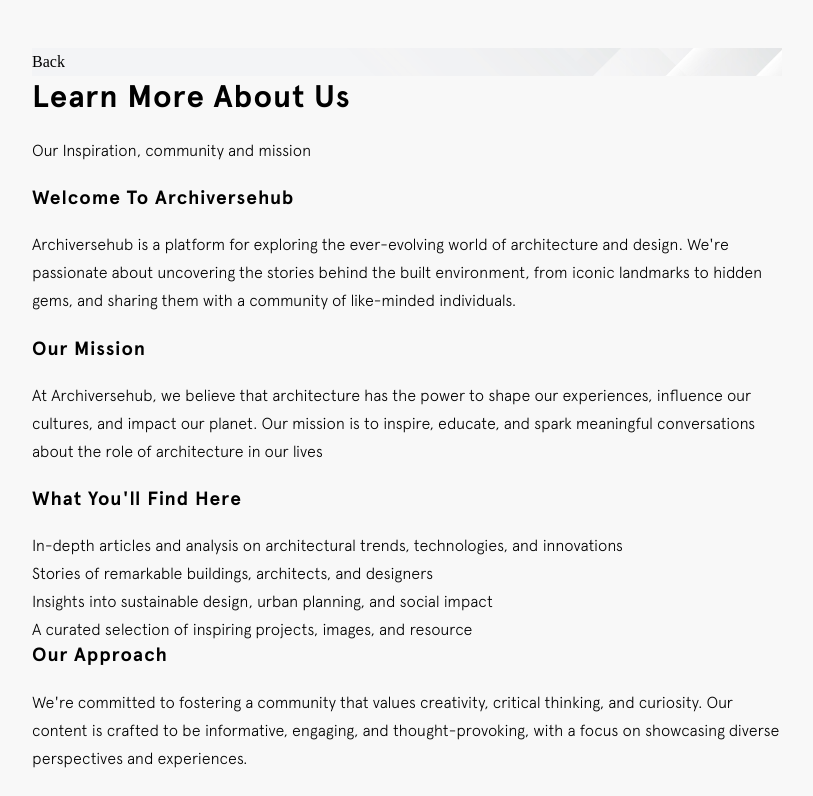
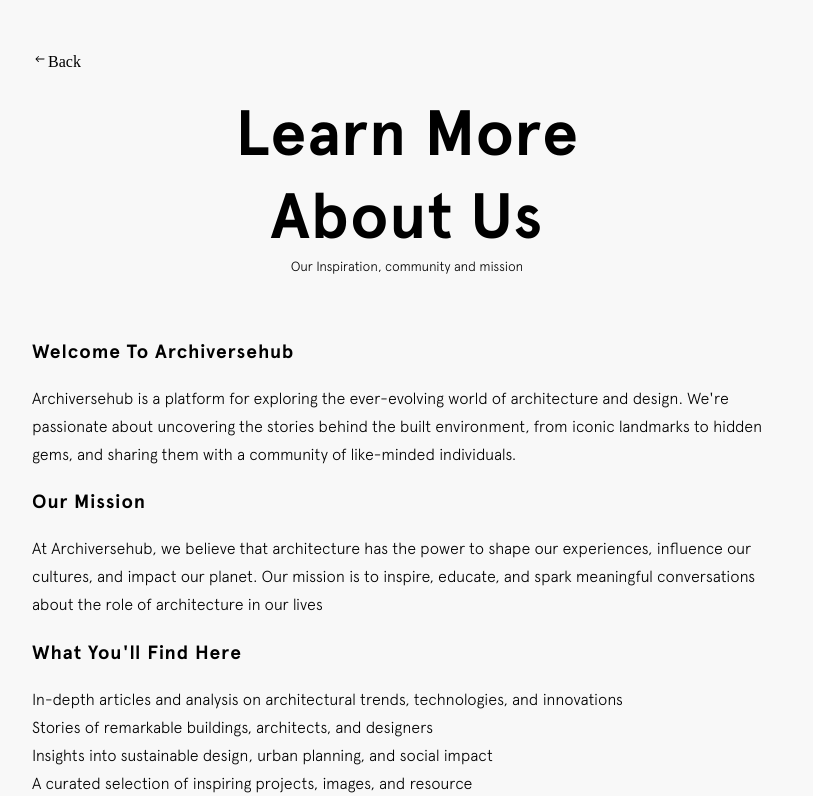
Before and after one commit to Moshood1426/Inu, a Next.js app: page /about in a window 1280 px wide. Shown: the top 796 px of the page, without its empty margins (233-1046 px from the left). Built offline with nearby package versions, Linux system fonts and the light colour scheme.

Commit message:
about updated

```diff
--- a/src/components/about/about.module.scss
+++ b/src/components/about/about.module.scss
@@ -12,4 +12,19 @@
 
   &_container {
   }
+
+  &_title {
+    text-align: center;
+    margin: 1rem 0 4rem;
+    display: flex;
+    flex-direction: column;
+    align-items: center;
+    justify-content: center;
+
+    h3 {
+      font-size: 4rem;
+      max-width: 500px;
+      margin: 0;
+    }
+  }
 }
--- a/src/components/about/about.tsx
+++ b/src/components/about/about.tsx
@@ -1,17 +1,21 @@
 import React from "react";
 import classes from "./about.module.scss";
+import { IoIosArrowRoundBack } from "react-icons/io"
+import Link from "next/link";
 
 const About = () => {
   return (
     <div className={classes.about}>
       <div className={classes.about_container}>
-        <div className="big-landing">
+        <div className={classes.about_back} >
+          <Link href={"/"}>
+          <IoIosArrowRoundBack />
           <span>Back</span>
-
+          </Link>
         </div>
-        <div>
+        <div className={classes.about_title}>
           <h3>Learn More About Us</h3>
-          <p>Our Inspiration, community and mission</p>
+          <small>Our Inspiration, community and mission</small>
         </div>
 
         <section>
```
Also changed, not shown: 1 other file (tests, documents, lock files or other folders).
